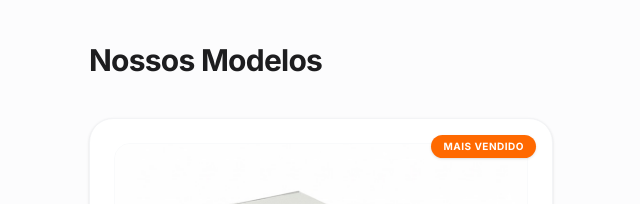
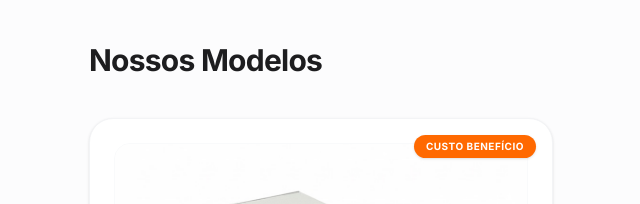
Before and after one commit to Nzkthekid/HEBMAQ, a React (Vite) app: page / in a window 1280 px wide. Shown: the part 2220-2424 px from the top of the page, without its empty margins (319-959 px from the left). Built offline with nearby package versions, Linux system fonts and the light colour scheme.

Commit message:
Update App.tsx

```diff
--- a/src/App.tsx
+++ b/src/App.tsx
@@ -176,7 +176,7 @@ export default function App() {
                 title="Modelo Standard"
                 price="1.700,00"
                 description="Fatiadora com frente em inox. O melhor custo-benefício para alto giro e durabilidade."
-                badge="Mais vendido"
+                badge="Custo benefício"
                 image="/standard.JPG"
                 waMessage="Olá! Vim pelo site e gostaria de resgatar meu desconto no fatiador modelo standard."
               />
@@ -184,6 +184,7 @@ export default function App() {
                 title="Modelo Premium"
                 price="1.900,00"
                 description="100% Inox 304. Máxima durabilidade e higiene absoluta para rigor industrial."
+                badge="Mais vendido"
                 isPremium
                 image="/premium.PNG"
                 waMessage="Olá! Vim pelo site e gostaria de resgatar meu desconto no fatiador modelo premium."
```
